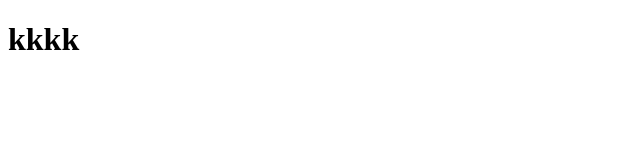
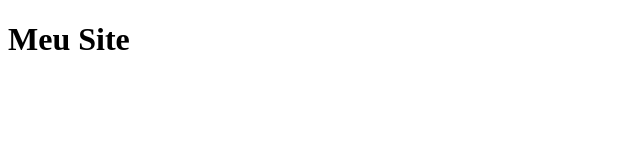
Before and after one commit to mrm2004/test, a plain HTML site: page index.html in a window 1280 px wide. Shown: the whole page, without its empty margins (0-640 px from the left). Drawn offline with Linux system fonts and the light colour scheme.

Commit message:
Menu oko

```diff
--- a/index.html
+++ b/index.html
@@ -5,6 +5,6 @@
 <title> Meu Site </title>
 </head>
 <body>
-    <h1>kkkk</h1>
+    <h1>Meu Site</h1>
 </body>
 </html>
```
